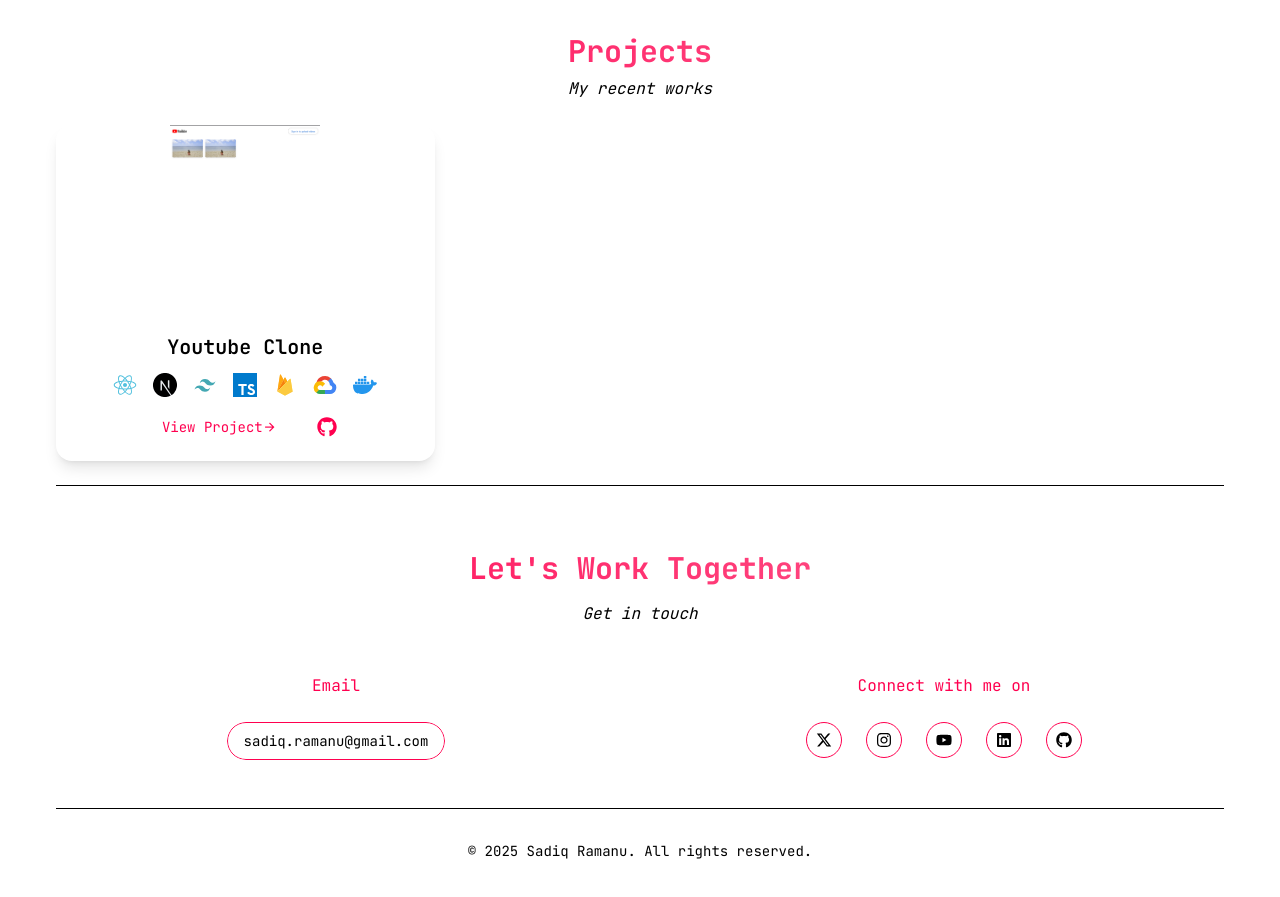
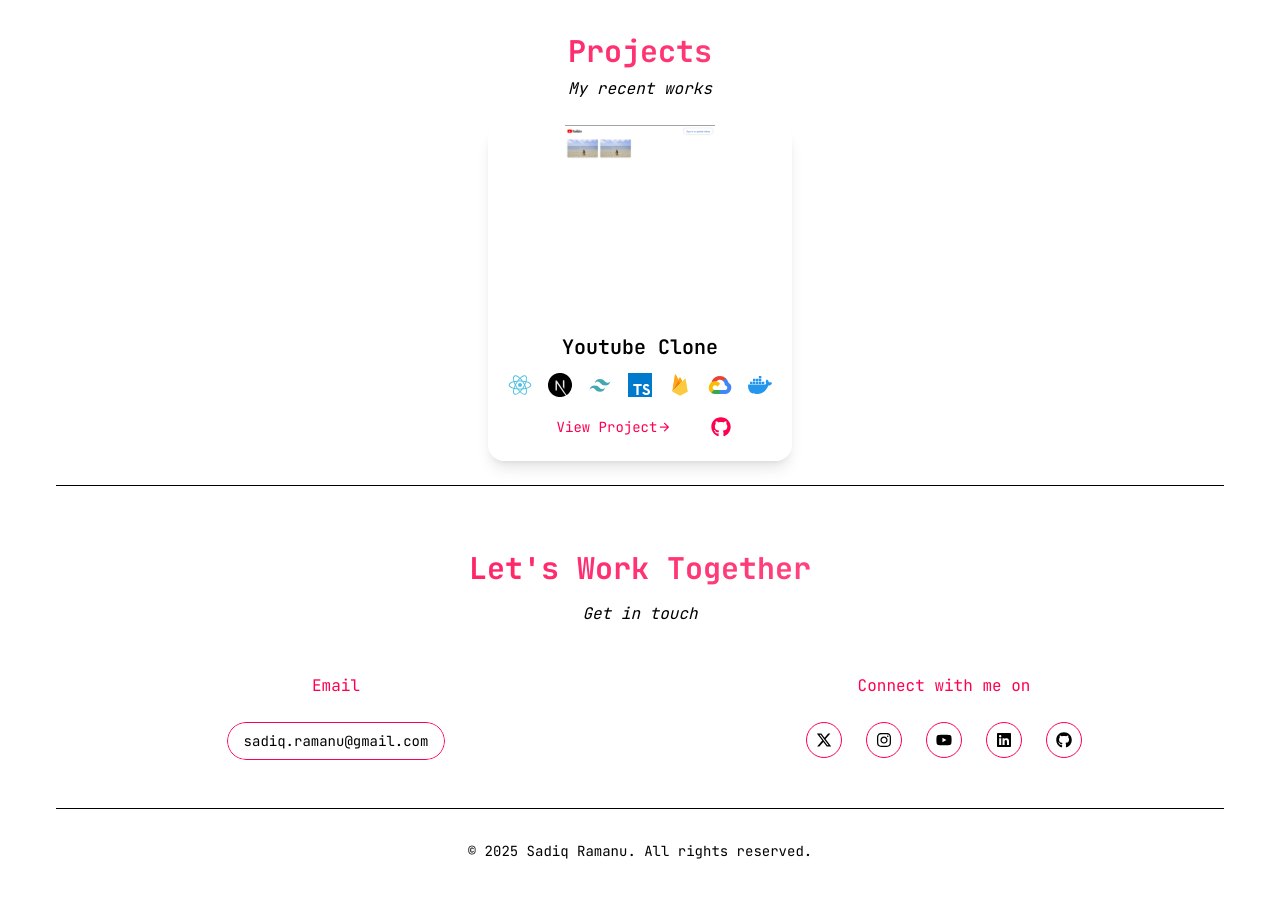
Before and after one commit to sadiqram/updated-portfolio, a Next.js app: page / in a window 1280 px wide. Shown: the part 2480-3377 px from the top of the page. Built offline with nearby package versions, Linux system fonts and the light colour scheme.

Commit message:
use flex layout instead of grids for projects

```diff
--- a/components/Projects.tsx
+++ b/components/Projects.tsx
@@ -62,7 +62,8 @@ export default function Projects() {
         </span>
 
         {/* Responsive grid for project cards */}
-        <div className="grid grid-cols-1 sm:grid-cols-2 lg:grid-cols-3 gap-4">
+        {/* <div className="grid grid-cols-1 sm:grid-cols-2 lg:grid-cols-3 gap-4"> */}
+          <div className ="flex flex-col items-center gap-6">
           {projects.map((project) => (
             <div
               key={project.name}
```
